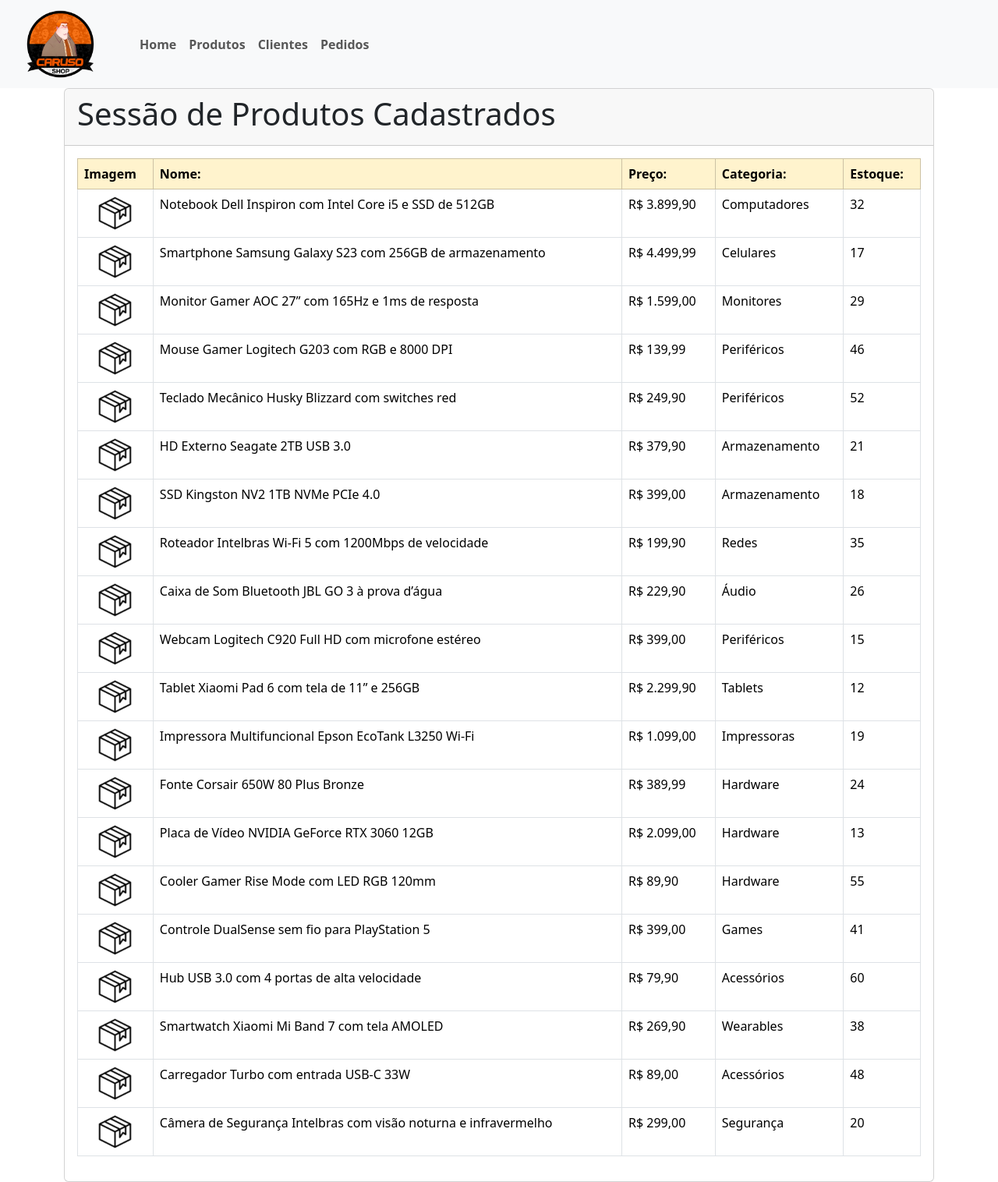
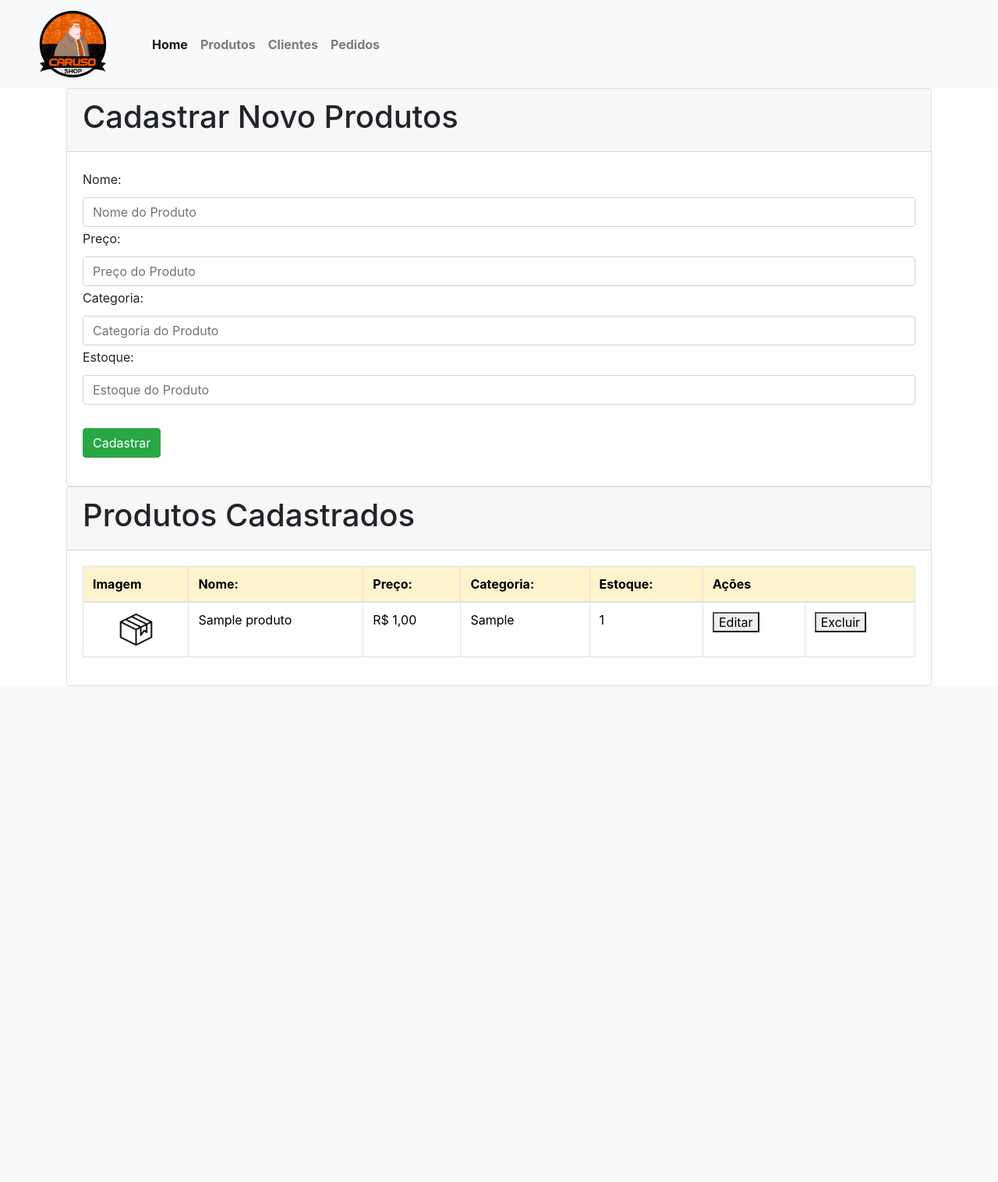
Before and after one commit to CristhianHatzman/sistema-loja-nodejs, a Node server app: page /produtos in a window 1280 px wide. Shown: the whole page at 78% size. After the commit the page ends 880 px from the top, so only its background shows below. Run offline with Node 20, Linux system fonts and the light colour scheme; tables that the repository leaves empty hold one stand-in row (values such as "Sample post"); some libraries are stand-ins or nearby versions.

Commit message:
feat: adiciona crud de produtos no sistema

```diff
--- a/controllers/ProdutosController.js
+++ b/controllers/ProdutosController.js
@@ -1,132 +1,70 @@
 import express from "express";
+import Produto from "../models/Produtos.js";
+import { where } from "sequelize";
 const router = express.Router();
+//SELECT
+router.get("/produtos", function (req, res) {
+  Produto.findAll().then((produtos) => {
+    res.render("produtos", {
+      produtos: produtos,
+    });
+  });
+});
 
-router.get("/produtos", (req, res) => {
-  const produtos = [
-    {
-      nome: "Notebook Dell Inspiron com Intel Core i5 e SSD de 512GB",
-      preco: 3899.90,
-      categoria: "Computadores",
-      estoque: 32
-    },
-    {
-      nome: "Smartphone Samsung Galaxy S23 com 256GB de armazenamento",
-      preco: 4499.99,
-      categoria: "Celulares",
-      estoque: 17
-    },
-    {
-      nome: "Monitor Gamer AOC 27” com 165Hz e 1ms de resposta",
-      preco: 1599.00,
-      categoria: "Monitores",
-      estoque: 29
-    },
-    {
-      nome: "Mouse Gamer Logitech G203 com RGB e 8000 DPI",
-      preco: 139.99,
-      categoria: "Periféricos",
-      estoque: 46
-    },
-    {
-      nome: "Teclado Mecânico Husky Blizzard com switches red",
-      preco: 249.90,
-      categoria: "Periféricos",
-      estoque: 52
-    },
-    {
-      nome: "HD Externo Seagate 2TB USB 3.0",
-      preco: 379.90,
-      categoria: "Armazenamento",
-      estoque: 21
-    },
-    {
-      nome: "SSD Kingston NV2 1TB NVMe PCIe 4.0",
-      preco: 399.00,
-      categoria: "Armazenamento",
-      estoque: 18
-    },
-    {
-      nome: "Roteador Intelbras Wi-Fi 5 com 1200Mbps de velocidade",
-      preco: 199.90,
-      categoria: "Redes",
-      estoque: 35
-    },
-    {
-      nome: "Caixa de Som Bluetooth JBL GO 3 à prova d’água",
-      preco: 229.90,
-      categoria: "Áudio",
-      estoque: 26
-    },
-    {
-      nome: "Webcam Logitech C920 Full HD com microfone estéreo",
-      preco: 399.00,
-      categoria: "Periféricos",
-      estoque: 15
-    },
-    {
-      nome: "Tablet Xiaomi Pad 6 com tela de 11” e 256GB",
-      preco: 2299.90,
-      categoria: "Tablets",
-      estoque: 12
-    },
-    {
-      nome: "Impressora Multifuncional Epson EcoTank L3250 Wi-Fi",
-      preco: 1099.00,
-      categoria: "Impressoras",
-      estoque: 19
-    },
-    {
-      nome: "Fonte Corsair 650W 80 Plus Bronze",
-      preco: 389.99,
-      categoria: "Hardware",
-      estoque: 24
-    },
-    {
-      nome: "Placa de Vídeo NVIDIA GeForce RTX 3060 12GB",
-      preco: 2099.00,
-      categoria: "Hardware",
-      estoque: 13
-    },
-    {
-      nome: "Cooler Gamer Rise Mode com LED RGB 120mm",
-      preco: 89.90,
-      categoria: "Hardware",
-      estoque: 55
-    },
-    {
-      nome: "Controle DualSense sem fio para PlayStation 5",
-      preco: 399.00,
-      categoria: "Games",
-      estoque: 41
-    },
-    {
-      nome: "Hub USB 3.0 com 4 portas de alta velocidade",
-      preco: 79.90,
-      categoria: "Acessórios",
-      estoque: 60
-    },
-    {
-      nome: "Smartwatch Xiaomi Mi Band 7 com tela AMOLED",
-      preco: 269.90,
-      categoria: "Wearables",
-      estoque: 38
-    },
-    {
-      nome: "Carregador Turbo com entrada USB-C 33W",
-      preco: 89.00,
-      categoria: "Acessórios",
-      estoque: 48
-    },
-    {
-      nome: "Câmera de Segurança Intelbras com visão noturna e infravermelho",
-      preco: 299.00,
-      categoria: "Segurança",
-      estoque: 20
+//Cadastro
+router.post("/produtos/new", (req, res) => {
+  const nome = req.body.nome;
+  const preco = req.body.preco;
+  const categoria = req.body.categoria;
+  const estoque = req.body.estoque;
+  Produto.create({
+    nome: nome,
+    preco: preco,
+    categoria: categoria,
+    estoque: estoque,
+  }).then(() => {
+    res.redirect("/produtos");
+  }).catch((error) => {
+    console.log(error);
+  });
+});
+
+router.get("/produtos/delete/:id", (req,res) => {
+  const id = req.params.id
+  Produto.destroy({
+    where: {
+      id: id
     }
-  ];
+  }).then(() => {
+    res.redirect("/produtos")
+  })
+})
 
-  res.render("produtos", {
-    produtos: produtos,
+router.get("/produtos/edit/:id", (req,res) => {
+  const id = req.params.id
+  Produto.findByPk(id).then(function(produto) {
+    res.render("produtoEditar", {
+      produto : produto
+    })
+  })
+})
+
+router.post("/produtos/update/:id", (req, res) => {
+  const id = req.body.id;
+  const nome = req.body.nome;
+  const preco = req.body.preco;
+  const categoria = req.body.categoria;
+  const estoque = req.body.estoque;
+  Produto.update({
+    nome: nome,
+    preco: preco,
+    categoria: categoria,
+    estoque: estoque,
+  }, {where: {id: id}}
+  ).then(() => {
+    res.redirect("/produtos");
+  }).catch((error) => {
+    console.log(error);
   });
 });
 
--- a/index.js
+++ b/index.js
@@ -1,12 +1,28 @@
 import express from "express";
 const app = express();
+
+app.use(express.urlencoded({ extended: true }));
+app.use(express.json());
 
 app.set("view engine", "ejs");
 app.use(express.static("public"));
 
 import ProdutosController from "./controllers/ProdutosController.js";
 import ClientesController from "./controllers/ClientesController.js";
-import PedidosController from "./controllers/PedidosController.js"
+import PedidosController from "./controllers/PedidosController.js";
+
+import connection from "./config/sequelize-config.js";
+connection.authenticate().then(() => {
+  console.log("Servidor Conectado!");
+}).catch(error => {
+  console.log(error);
+});
+
+connection.query(`CREATE DATABASE IF NOT EXISTS carusoshop;`).then(() => {
+  console.log("Banco de dados criado.");
+}).catch((error) => {
+  console.log(error);
+})
 
 app.get("/", (req, res) => {
   res.render("index");
@@ -14,7 +30,7 @@ app.get("/", (req, res) => {
 
 app.use("/", ProdutosController);
 app.use("/", ClientesController);
-app.use("/", PedidosController)
+app.use("/", PedidosController);
 
 app.listen(8085, (error) => {
   if (error) {
--- /dev/null
+++ b/models/Produtos.js
@@ -0,0 +1,24 @@
+import Sequelize from "sequelize";
+import connection from "../config/sequelize-config.js";
+
+const Produto = connection.define('produtos', {
+    nome:{
+        type: Sequelize.STRING,
+        allowNull: true
+    },
+    preco:{
+        type: Sequelize.INTEGER,
+        allowNull: true
+    },
+    categoria: {
+        type: Sequelize.STRING,
+        allowNull: true
+    },
+    estoque:{
+        type: Sequelize.INTEGER,
+        allowNull: true
+    }
+})
+Produto.sync({ force: false });
+
+export default Produto;
--- a/package.json
+++ b/package.json
@@ -2,7 +2,9 @@
   "dependencies": {
     "ejs": "^3.1.10",
     "express": "^5.1.0",
-    "nodemon": "^3.1.9"
+    "mysql2": "^3.14.1",
+    "nodemon": "^3.1.9",
+    "sequelize": "^6.37.7"
   },
   "name": "sistema-loja-nodejs",
   "version": "1.0.0",
--- a/views/partials/header.ejs
+++ b/views/partials/header.ejs
@@ -4,6 +4,7 @@
     <meta charset="UTF-8">
     <meta name="viewport" content="width=device-width, initial-scale=1.0">
     <link rel="stylesheet" href="https://cdn.jsdelivr.net/npm/bootstrap@5.3.3/dist/css/bootstrap.min.css" integrity="sha384-QWTKZyjpPEjISv5WaRU9OFeRpok6YctnYmDr5pNlyT2bRjXh0JMhjY6hW+ALEwIH" crossorigin="anonymous">
+    <link rel="stylesheet" href="https://stackpath.bootstrapcdn.com/bootstrap/4.1.3/css/bootstrap.min.css" integrity="sha384-MCw98/SFnGE8fJT3GXwEOngsV7Zt27NXFoaoApmYm81iuXoPkFOJwJ8ERdknLPMO" crossorigin="anonymous">
     <link rel="stylesheet" href="/css/style.css">
     <title>Caruso Shop</title>
 </head>
--- a/views/produtos.ejs
+++ b/views/produtos.ejs
@@ -1,11 +1,30 @@
 <%- include('partials/navbar.ejs') %>
 <%- include('partials/header.ejs') %>
-
-
 <div class="container">
     <div class="card">
         <div class="card-header">
-            <h1>Sessão de Produtos Cadastrados</h1>
+            <h1>Cadastrar Novo Produtos</h1>
+        </div>
+        <div class="card-body">
+            <form action="/produtos/new" method="post">
+                <label>Nome: </label>
+                <input type="text" name="nome" id="nome" placeholder="Nome do Produto" class="form-control" required>
+                <label>Preço: </label>
+                <input type="text" name="preco" id="preco" placeholder="Preço do Produto" class="form-control" required>
+                <label>Categoria: </label>
+                <input type="text" name="categoria" id="categoria" placeholder="Categoria do Produto" class="form-control" required>
+                <label>Estoque: </label>
+                <input type="text" name="estoque" id="estoque" placeholder="Estoque do Produto" class="form-control" required>
+                <br>
+                <button class="btn btn-success">Cadastrar</button>
+            </form>
+        </div>
+    </div>
+</div>
+<div class="container">
+    <div class="card">
+        <div class="card-header">
+            <h1>Produtos Cadastrados</h1>
         </div>
         <div class="card-body">
             <table class="table table-bordered table-hover">
@@ -16,6 +35,7 @@
                         <th>Preço:</th>
                         <th>Categoria:</th>
                         <th>Estoque: </th>
+                        <th colspan="2">Ações</th>
                     </tr>
                 </thead>
                 <tbody>
@@ -27,6 +47,8 @@
                         <td><%= produto.preco.toLocaleString('pt-br', {style: 'currency', currency: 'BRL'}) %></td>
                         <td><%= produto.categoria %></td>
                         <td><%= produto.estoque %></td>
+                        <td><a href="/produtos/edit/<%= produto.id %>"><button>Editar</button></a></td>
+                        <td><a href="/produtos/delete/<%= produto.id %>"><button>Excluir</button></a></td>
                     </tr>
                 <% }) %>
                 </tbody>
@@ -34,9 +56,4 @@
         </div>
     </div>
 </div>
-
-
-
-
-
 <%- include('partials/footer.ejs') %>
```
Also changed, not shown: config/sequelize-config.js (added, +11 -0 lines), views/produtoEditar.ejs (added, +25 -0 lines), 1 other file.
